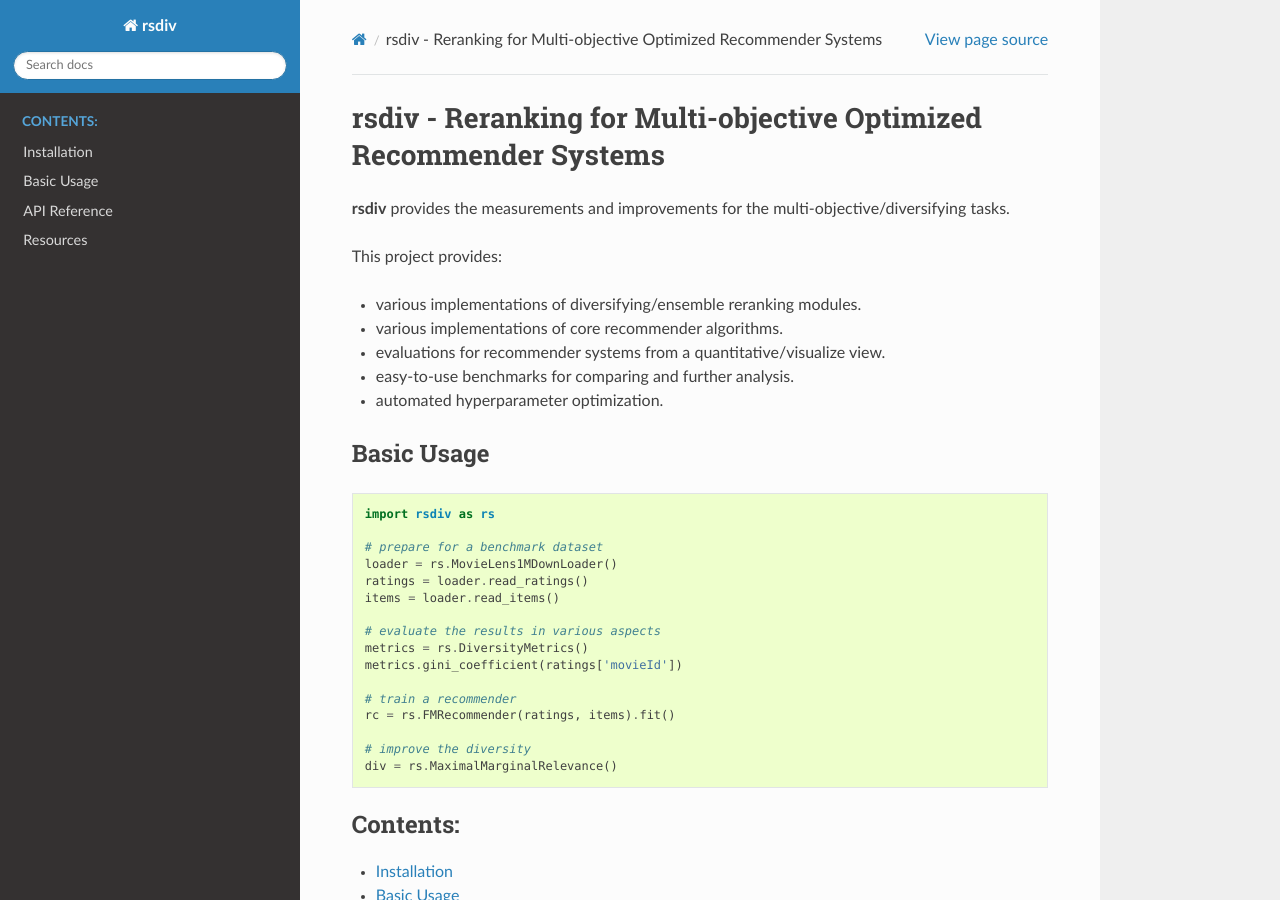
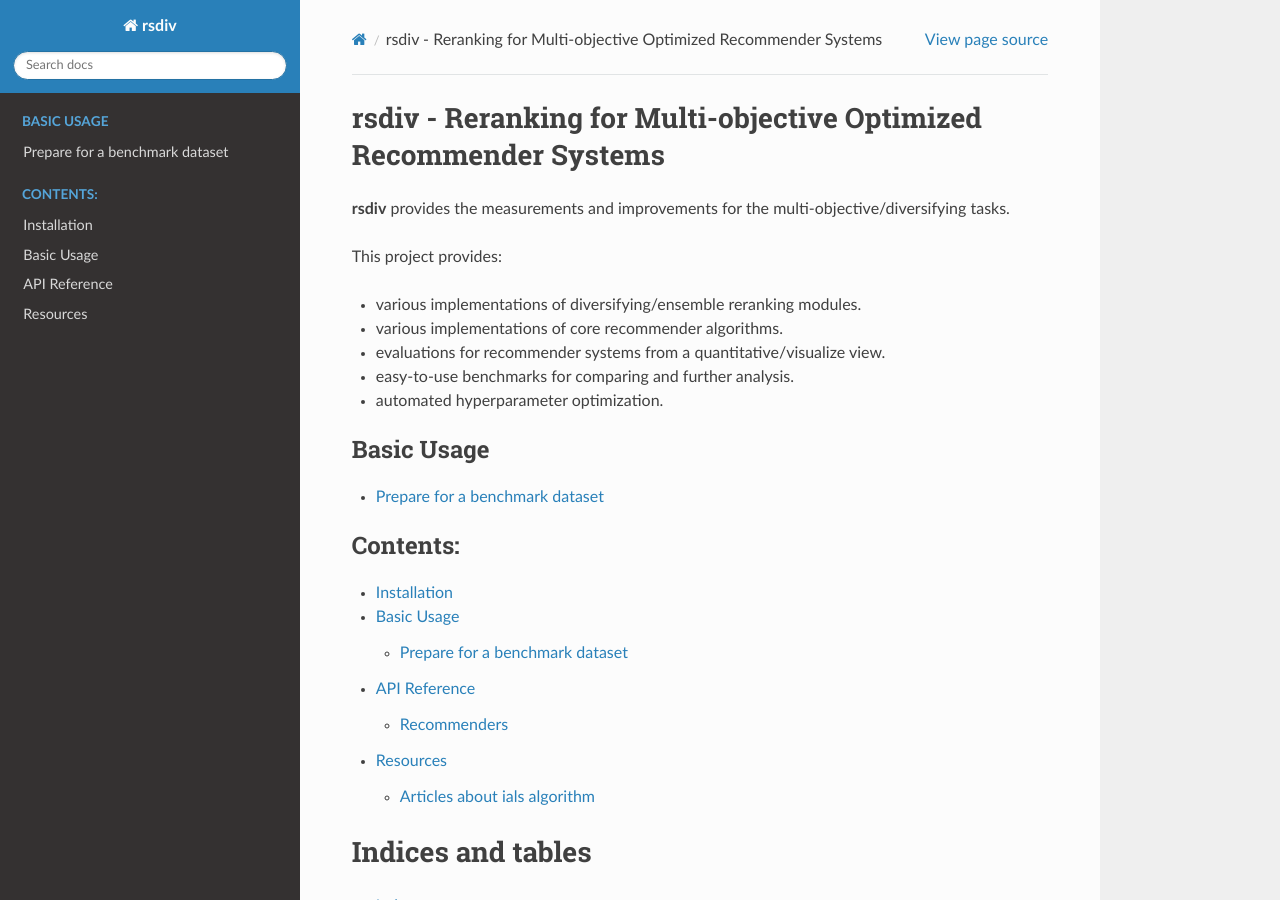
Before and after one commit to smartnews/rsdiv, a Sphinx documentation site: the page built from docs/source/index.rst, in a window 1280 px wide and 900 px high. Built offline with Sphinx 7.4.7 and the Read the Docs theme 2.0.0, drawn with Linux system fonts in a browser that asks for light colours.

Commit message:
add notebooks

```diff
--- a/docs/source/index.rst
+++ b/docs/source/index.rst
@@ -14,27 +14,12 @@
 * easy-to-use benchmarks for comparing and further analysis.
 * automated hyperparameter optimization.
 
-Basic Usage
------------
 
-.. code-block:: python
+.. toctree::
+   :caption: Basic Usage
+   :maxdepth: 1
 
-    import rsdiv as rs
-
-    # prepare for a benchmark dataset
-    loader = rs.MovieLens1MDownLoader()
-    ratings = loader.read_ratings()
-    items = loader.read_items()
-
-    # evaluate the results in various aspects
-    metrics = rs.DiversityMetrics()
-    metrics.gini_coefficient(ratings['movieId'])
-
-    # train a recommender
-    rc = rs.FMRecommender(ratings, items).fit()
-
-    # improve the diversity
-    div = rs.MaximalMarginalRelevance()
+   notebooks/prepare-for-a-benchmark-dataset
 
 
 .. toctree::
--- a/docs/source/tables/Interactions.csv
+++ /dev/null
@@ -1,6 +0,0 @@
-,userId,movieId,rating,timestamp
-0,1,1193,5,2000-12-31 22:12:40
-1,1,661,3,2000-12-31 22:35:09
-...,...,...,...,...
-1000207,6040,1096,4,2000-04-26 02:20:48
-1000208,6040,1097,4,2000-04-26 02:19:29
```
Also changed, not shown: docs/source/notebooks/prepare-for-a-benchmark-dataset.ipynb (added).
